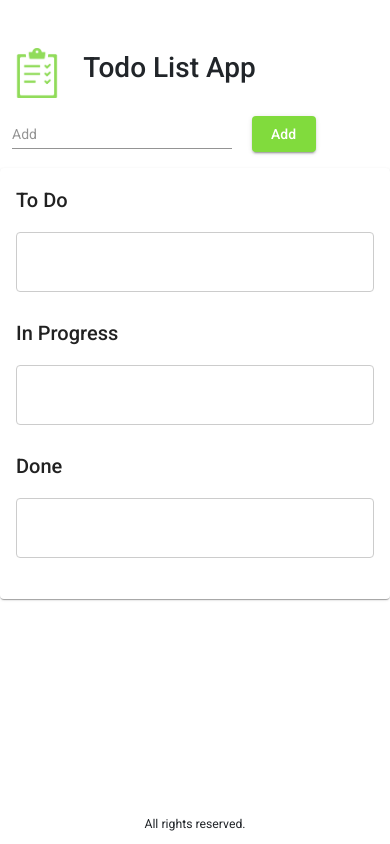
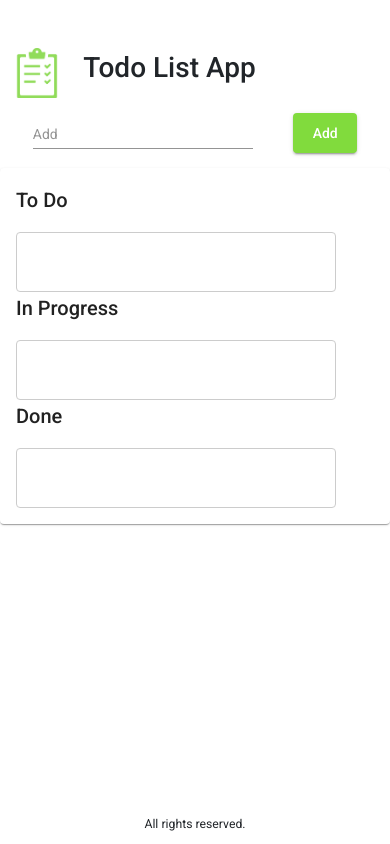
Before and after one commit to merveyyildiz/todoApp, an Angular app: page / in a window 390 px wide. Built offline with nearby package versions, Linux system fonts and the light colour scheme.

Commit message:
style changed

```diff
--- a/src/app/components/home/home.component.scss
+++ b/src/app/components/home/home.component.scss
@@ -17,10 +17,14 @@
         background-color: #81db3d;
         color: #fff;
     }
+    .mat-card {
+      display: flex;
+      justify-content: space-between;
+      flex-wrap: wrap;
+    }
     .example-container {
-        width: 400px;
+        width: 320px;
         max-width: 100%;
-        margin: 0 25px 25px 0;
         display: inline-block;
         vertical-align: top;
       }
@@ -85,5 +89,13 @@
         .input {
             width: 60%;
         }
+        .example-form {
+          display: flex;
+          justify-content: space-evenly;
+          button {
+            height: 40px;
+            margin-top: 15px;
+          }
+        }
     }
 }
```
